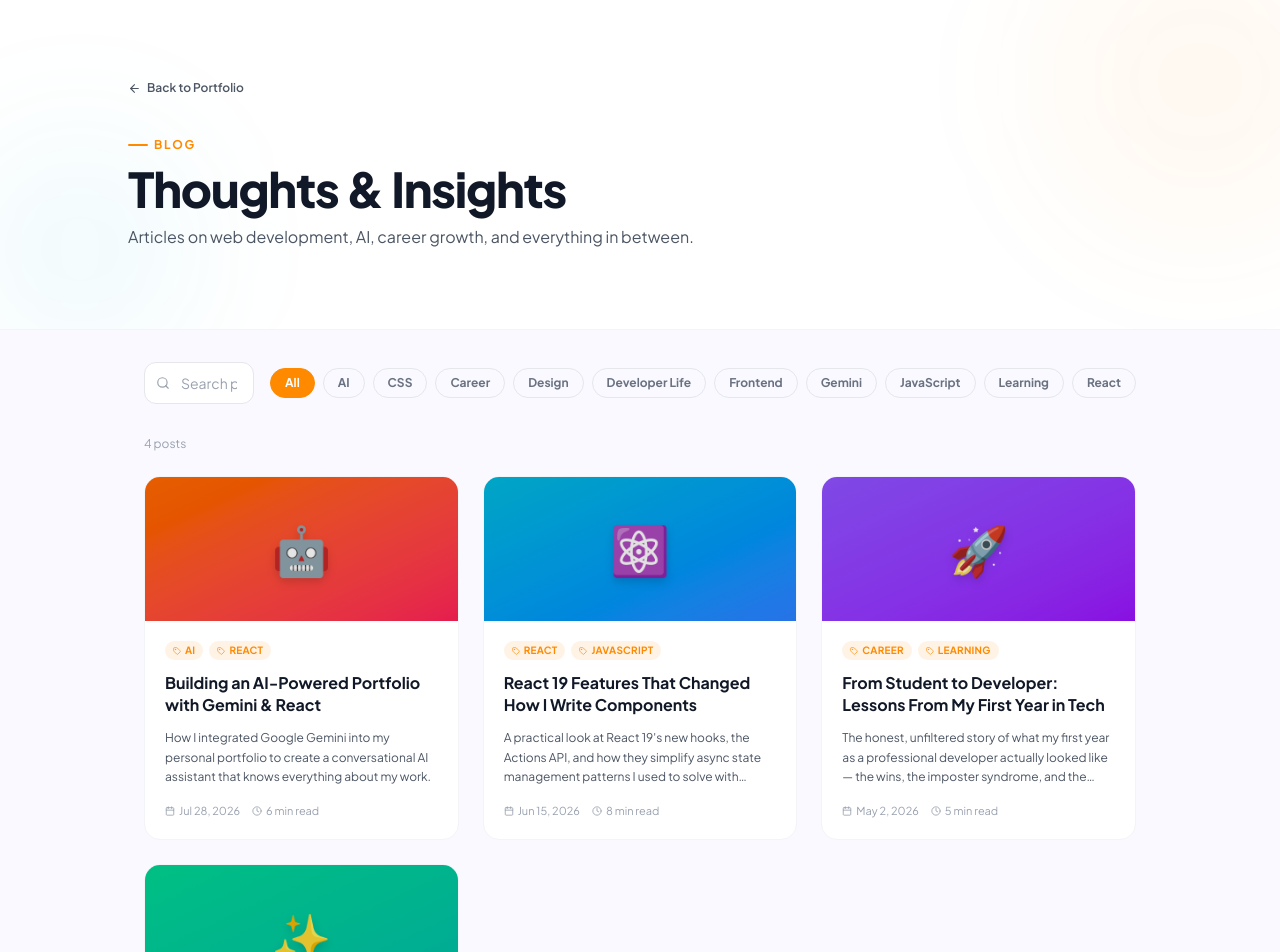
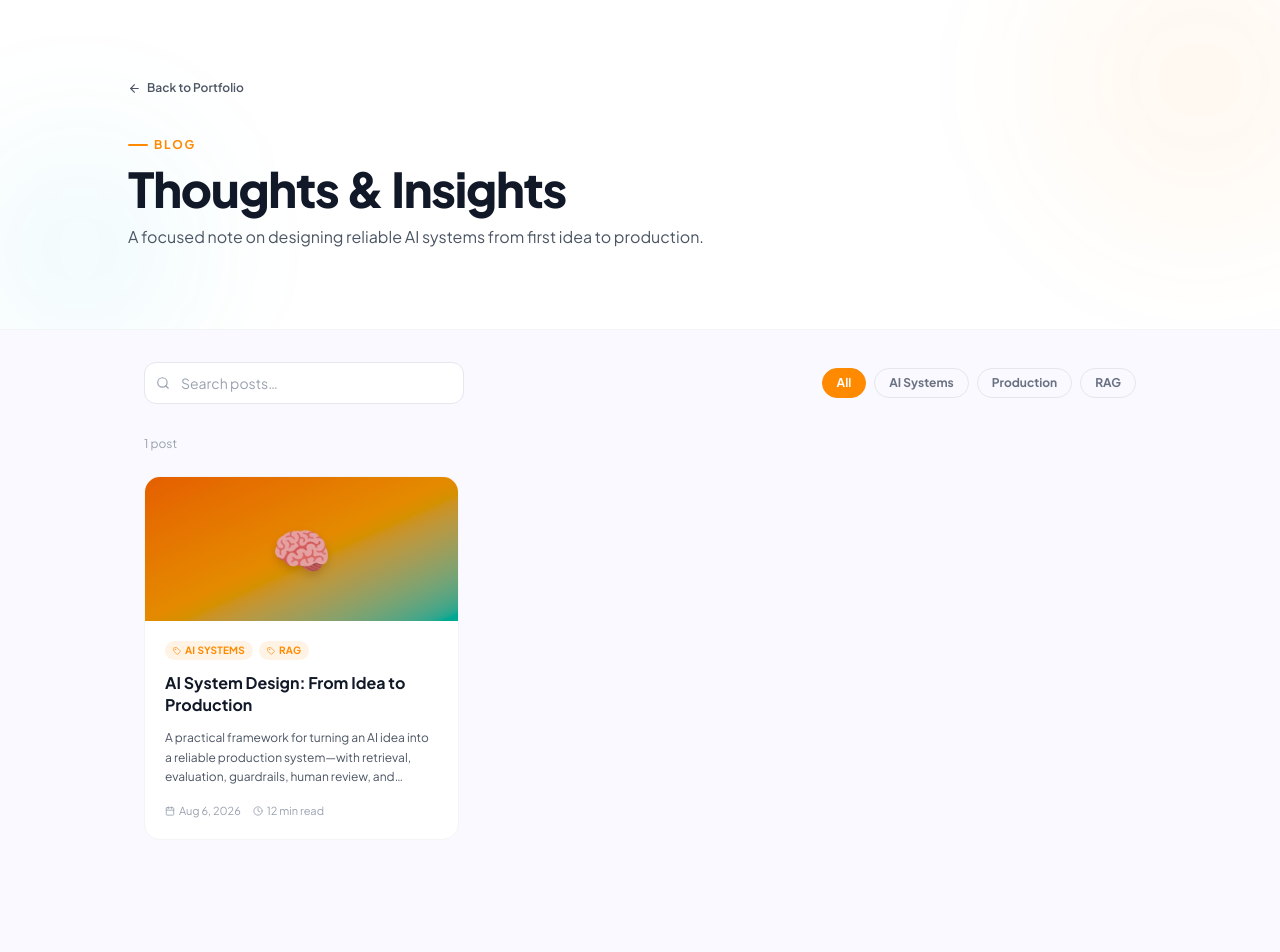
Before and after one commit to Porallanagaraju13/Portfolio, a React (Vite) app: page /blog in a window 1280 px wide. Shown: the top 952 px of the page. After the commit the page ends 872 px from the top, so only its background shows below. Built offline with nearby package versions, Linux system fonts and the light colour scheme.

Commit message:
feat: add production AI systems blog

```diff
--- a/src/blog-data.ts
+++ b/src/blog-data.ts
@@ -12,172 +12,83 @@ export interface BlogPost {
 
 export const blogPosts: BlogPost[] = [
   {
-    slug: "building-ai-powered-portfolio",
-    title: "Building an AI-Powered Portfolio with Gemini & React",
-    date: "2026-07-28",
-    readTime: "6 min read",
-    tags: ["AI", "React", "Gemini"],
+    slug: "ai-system-design-from-idea-to-production",
+    title: "AI System Design: From Idea to Production",
+    date: "2026-08-06",
+    readTime: "12 min read",
+    tags: ["AI Systems", "RAG", "Production"],
     excerpt:
-      "How I integrated Google Gemini into my personal portfolio to create a conversational AI assistant that knows everything about my work.",
-    coverEmoji: "🤖",
-    coverGradient: "from-orange-500 to-rose-500",
+      "A practical framework for turning an AI idea into a reliable production system—with retrieval, evaluation, guardrails, human review, and observability.",
+    coverEmoji: "🧠",
+    coverGradient: "from-orange-500 via-amber-500 to-teal-500",
     content: `
-<h2>Why an AI Chatbot?</h2>
-<p>Most developer portfolios are static — a list of projects, a skills table, a contact form. I wanted something that felt alive. So I integrated <strong>Google Gemini</strong> directly into my portfolio to create a conversational assistant that can answer questions about my experience, projects, and skills in real time.</p>
+<p class="blog-lead">An impressive model demo is not yet a production AI system. Production quality comes from the system around the model: clear goals, reliable data, retrieval, validation, human oversight, and a feedback loop that keeps improving the experience.</p>
 
-<h2>The Architecture</h2>
-<p>The system has three layers:</p>
+<h2>Start with the business workflow, not the model</h2>
+<p>“We need an LLM” and “we need RAG” are technology choices, not product requirements. Begin with the user’s workflow: what they need to accomplish, the information required, the mistakes that are unacceptable, the response-time target, and the cost budget.</p>
+<p>A useful requirement is measurable: <strong>reduce claim review time from 20 minutes to under 5 minutes while escalating uncertain cases to a reviewer.</strong> That gives every design decision a target.</p>
+
+<div class="blog-callout"><strong>Measure three things together.</strong> Business outcomes (time saved, completion, cost), AI quality (accuracy, faithfulness, retrieval quality), and operations (latency, availability, errors, token use).</div>
+
+<h2>The production lifecycle</h2>
+<p>The following workflow keeps the design grounded. Each stage answers a different engineering question, and monitoring feeds evidence back into the next iteration.</p>
+<figure class="blog-infographic">
+  <img src="/assets/ai-system-workflow.svg" alt="AI system workflow from business problem through requirements, data, architecture, evaluation, guardrails, production, monitoring and optimization, with a continuous-improvement loop." />
+  <figcaption>Design the system as a loop, not as a one-time model selection.</figcaption>
+</figure>
+
+<h2>Choose the smallest useful level of autonomy</h2>
+<p>AI can assist a human, react to a request, act proactively when an event occurs, or autonomously plan and use tools. More autonomy also creates more failure paths, so it should be a product decision—not a default technical preference.</p>
+<p>My preferred progression is: <strong>prompt → RAG → deterministic workflow → tool calling → agent → multi-agent system.</strong> Move forward only when evaluation shows that the extra complexity solves a real problem.</p>
+
+<h2>Build a data strategy before selecting a model</h2>
+<p>Identify where the knowledge lives: documents, databases, APIs, tickets, images, logs, or live application data. The update rate matters. Static policies may be indexed periodically, while inventory, transactions, and schedules should usually be retrieved from a live source.</p>
+<p>For document-heavy use cases, use an ingestion pipeline: extract text, clean it, chunk it, enrich chunks with metadata, generate embeddings, and store the result in a vector database. Metadata such as source, section, page, document type, and last-updated time makes filtering, citations, evaluation, and debugging substantially stronger.</p>
+
+<h2>Retrieval should give the model evidence</h2>
+<p>RAG retrieves the few relevant passages for a question and includes them in the prompt. It is more efficient and auditable than sending every document to the model. For enterprise search, hybrid retrieval is often stronger than vector search alone:</p>
 <ul>
-  <li><strong>Frontend</strong> — A React 19 chat component built with Framer Motion animations and streaming message rendering.</li>
-  <li><strong>Backend proxy</strong> — An Express.js server that forwards requests to the Gemini API, keeping my API key safe on the server side.</li>
-  <li><strong>Context injection</strong> — A system prompt containing structured information about my projects, skills, and experience, which grounds Gemini in accurate, personal details.</li>
+  <li><strong>Semantic search</strong> finds conceptually similar passages—even when wording differs.</li>
+  <li><strong>Keyword search</strong> handles IDs, codes, acronyms, drug names, and exact legal terms.</li>
+  <li><strong>Fusion + reranking</strong> combines fast candidates, then selects the most relevant context for the model.</li>
 </ul>
 
-<h2>Challenges I Solved</h2>
-<p>The trickiest part was streaming. Gemini supports SSE (Server-Sent Events) for token-by-token streaming, which gives the AI a "typing" feel. Getting that to work seamlessly with React state — without flicker or double renders — took some careful use of <code>useRef</code> alongside <code>useState</code>.</p>
+<h2>A reference architecture for production</h2>
+<p>The architecture below makes the LLM one component in a controlled system. Requests are authenticated, inspected before the model call, grounded with retrieval or tools, returned as structured data, and checked again before the application acts.</p>
+<figure class="blog-infographic">
+  <img src="/assets/ai-production-architecture.svg" alt="Production AI architecture showing client and API gateway flowing through authentication, input guardrails, workflow orchestration, retrieval, LLM and tools, structured output, output guardrails, confidence rules, application or human review, observability, evaluation and optimization." />
+  <figcaption>Guardrails, human review, and observability are first-class parts of the architecture.</figcaption>
+</figure>
 
-<h2>What I Learned</h2>
-<p>Injecting well-structured context into a system prompt makes a massive difference. When I gave Gemini a plain paragraph about my work, answers were generic. When I switched to structured markdown with headers for each project, the quality jumped dramatically.</p>
+<h2>Make outputs predictable and decisions reviewable</h2>
+<p>Free-form prose is good for a person; software needs a contract. Return validated, structured data such as a decision, confidence score, reason, and evidence. The application can then route the result reliably.</p>
+<pre><code>{
+  "decision": "human_review",
+  "confidence": 0.72,
+  "reason": "Required clinical evidence is incomplete.",
+  "evidence": ["clinical-guidelines.pdf#page=42"]
+}</code></pre>
+<p>Use confidence and deterministic rules to route high-confidence cases to the application, uncertain cases to a review queue, and risky cases to a specialist. Human decisions are not merely a fallback: they become valuable evaluation data for the next iteration.</p>
 
-<p>If you're building a personal AI assistant, spend 80% of your time on the system prompt — it's the highest-leverage investment you can make.</p>
+<h2>Evaluate before deployment, observe after it</h2>
+<p>Build an evaluation dataset early. For each representative task, capture the question, expected outcome, expected sources, and relevant chunks. Measure retrieval independently (for example, recall@K and precision@K), then assess generation quality, faithfulness, citations, latency, cost, and end-to-end success.</p>
+<p>After deployment, collect traces, logs, metrics, guardrail failures, empty retrievals, human escalations, overrides, and user feedback. A high human-override rate is a particularly clear signal that something is wrong, even if offline results looked good.</p>
 
-<h2>Try It Yourself</h2>
-<p>The chatbot is live on this very portfolio — click the bot icon in the bottom navigation bar and ask it anything about my work!</p>
-`,
-  },
-  {
-    slug: "react-19-features-deep-dive",
-    title: "React 19 Features That Changed How I Write Components",
-    date: "2026-06-15",
-    readTime: "8 min read",
-    tags: ["React", "JavaScript", "Frontend"],
-    excerpt:
-      "A practical look at React 19's new hooks, the Actions API, and how they simplify async state management patterns I used to solve with Redux.",
-    coverEmoji: "⚛️",
-    coverGradient: "from-cyan-500 to-blue-500",
-    content: `
-<h2>React 19 — A Genuine Step Forward</h2>
-<p>After years of incremental updates, React 19 landed with features that genuinely changed how I structure components. Here are the three that matter most to me day-to-day.</p>
+<h2>Optimize only after the baseline works</h2>
+<p>First prove the workflow and evaluation baseline. Then improve the dimension that matters: prompts, chunking, metadata, hybrid search, reranking, structured outputs, caching, batching, routing simple tasks to smaller models, retries, timeouts, and fallbacks.</p>
 
-<h2>1. useActionState — Goodbye, Loading Booleans</h2>
-<p>Before React 19, every form submission looked like this:</p>
-<pre><code>const [loading, setLoading] = useState(false);
-const [error, setError] = useState(null);
-
-async function handleSubmit(e) {
-  setLoading(true);
-  try { await submit(data); }
-  catch (err) { setError(err.message); }
-  finally { setLoading(false); }
-}</code></pre>
-
-<p>With <code>useActionState</code>, that collapses to:</p>
-<pre><code>const [state, action, isPending] = useActionState(submitAction, initialState);</code></pre>
-
-<p>The pending state, error handling, and optimistic updates are all handled by React. This eliminated an entire class of bugs from my forms.</p>
-
-<h2>2. use() for Promises</h2>
-<p>The new <code>use()</code> hook lets you read a Promise's resolved value inside a component, suspending rendering until it resolves. Combined with React's Suspense boundaries, data fetching has never been cleaner.</p>
-
-<h2>3. Server Components (via frameworks)</h2>
-<p>While not exclusive to React 19, the framework-level adoption of Server Components has matured significantly. Moving data-fetching logic to the server reduces client bundle size and eliminates loading spinners for initial renders.</p>
-
-<h2>My Verdict</h2>
-<p>React 19 doesn't reinvent the wheel — it removes the friction that accumulated over years of "workarounds." If you're still on React 17 or 18, upgrading is well worth the afternoon it takes.</p>
-`,
-  },
-  {
-    slug: "from-student-to-developer-journey",
-    title: "From Student to Developer: Lessons From My First Year in Tech",
-    date: "2026-05-02",
-    readTime: "5 min read",
-    tags: ["Career", "Learning", "Developer Life"],
-    excerpt:
-      "The honest, unfiltered story of what my first year as a professional developer actually looked like — the wins, the imposter syndrome, and the habits that helped.",
-    coverEmoji: "🚀",
-    coverGradient: "from-violet-500 to-purple-600",
-    content: `
-<h2>It Starts With Imposter Syndrome</h2>
-<p>Nobody warns you that your first week as a professional developer involves staring at a massive codebase, understanding roughly 10% of it, and wondering how you ever got hired. That was me. And talking to other developers, it's almost everyone's experience.</p>
-
-<p>The trick I found: <strong>don't try to understand everything at once</strong>. Pick one thread — one bug, one feature, one file — and pull on it. Understanding expands outward naturally from there.</p>
-
-<h2>The Habits That Actually Helped</h2>
-<ul>
-  <li><strong>Read code every day.</strong> Not write — read. Other people's code is the fastest way to level up your vocabulary as a developer.</li>
-  <li><strong>Ship something small every week.</strong> Big projects feel good to plan. Small, shipped features feel good to do. Build the habit of finishing.</li>
-  <li><strong>Write about what you learn.</strong> The act of explaining a concept forces clarity in ways that just "knowing" it doesn't. (Hence this blog!)</li>
-</ul>
-
-<h2>The Myth of the Perfect Stack</h2>
-<p>I spent months trying to pick the "best" framework, the "right" state management library, the "optimal" CSS approach. It was procrastination dressed up as research.</p>
-
-<p>The best stack is the one you're currently building something with. Ship first, optimize later.</p>
-
-<h2>Looking Forward</h2>
-<p>A year in, I feel like I'm just getting started. The more I learn, the more I see how much there is to learn — and somehow that's more energizing than intimidating now. If you're early in your journey, hold on. It gets better.</p>
-`,
-  },
-  {
-    slug: "css-animations-without-libraries",
-    title: "Stunning CSS Animations Without a Single Library",
-    date: "2026-04-10",
-    readTime: "7 min read",
-    tags: ["CSS", "Frontend", "Design"],
-    excerpt:
-      "You don't need Framer Motion or GSAP for most animations. Here's how to create scroll-triggered, performant CSS animations that work in every browser.",
-    coverEmoji: "✨",
-    coverGradient: "from-emerald-400 to-teal-500",
-    content: `
-<h2>The Case for Native CSS Animations</h2>
-<p>Animation libraries are great — but they come with bundle cost, API surface to learn, and sometimes a loss of control. For many common UI animations, native CSS with a sprinkle of JavaScript is all you need.</p>
-
-<h2>Scroll-Triggered Animations with IntersectionObserver</h2>
-<p>The pattern I use most often:</p>
-<pre><code>/* CSS */
-.fade-in {
-  opacity: 0;
-  transform: translateY(24px);
-  transition: opacity 0.5s ease, transform 0.5s ease;
-}
-
-.fade-in.visible {
-  opacity: 1;
-  transform: translateY(0);
-}</code></pre>
-
-<pre><code>// JS
-const observer = new IntersectionObserver((entries) => {
-  entries.forEach(entry => {
-    if (entry.isIntersecting) {
-      entry.target.classList.add('visible');
-    }
-  });
-}, { threshold: 0.15 });
-
-document.querySelectorAll('.fade-in').forEach(el => observer.observe(el));</code></pre>
-
-<p>This pattern costs zero bytes in JavaScript bundle (it's browser-native) and is GPU-accelerated because we're only animating <code>opacity</code> and <code>transform</code> — properties that don't trigger layout recalculation.</p>
-
-<h2>Performance Rules to Live By</h2>
-<ul>
-  <li>Only animate <code>opacity</code> and <code>transform</code> — everything else forces repaints.</li>
-  <li>Add <code>will-change: transform</code> sparingly, only on elements that animate repeatedly.</li>
-  <li>Use <code>prefers-reduced-motion</code> to respect user accessibility settings.</li>
-</ul>
-
-<h2>When to Reach for a Library</h2>
-<p>Use a library when you need: complex sequencing, physics-based spring animations, layout animations (animating between positions when items reorder), or gesture-driven interactions. For everything else, CSS has you covered.</p>
+<h2>Final takeaway</h2>
+<p>Good AI engineering is system thinking. Start with the business problem, build the simplest architecture that can solve it, evaluate before adding complexity, keep people in the loop when risk requires it, and improve with production evidence. That is how an AI idea becomes a reliable product.</p>
 `,
   },
 ];
 
 export function getPostBySlug(slug: string): BlogPost | undefined {
-  return blogPosts.find((p) => p.slug === slug);
+  return blogPosts.find((post) => post.slug === slug);
 }
 
 export function getAllTags(): string[] {
   const tags = new Set<string>();
-  blogPosts.forEach((p) => p.tags.forEach((t) => tags.add(t)));
+  blogPosts.forEach((post) => post.tags.forEach((tag) => tags.add(tag)));
   return Array.from(tags).sort();
 }
--- a/src/components/BlogPage.tsx
+++ b/src/components/BlogPage.tsx
@@ -75,7 +75,7 @@ export default function BlogPage({ darkMode }: BlogPageProps) {
                 darkMode ? "text-gray-400" : "text-neutral-muted"
               }`}
             >
-              Articles on web development, AI, career growth, and everything in between.
+              A focused note on designing reliable AI systems from first idea to production.
             </p>
           </motion.div>
         </div>
--- a/src/components/BlogSection.tsx
+++ b/src/components/BlogSection.tsx
@@ -51,7 +51,7 @@ export default function BlogSection({ darkMode }: BlogSectionProps) {
                 darkMode ? "text-gray-400" : "text-neutral-muted"
               }`}
             >
-              Articles on web development, AI, and the developer life.
+              A practical guide to designing reliable AI systems for production.
             </motion.p>
           </div>
 
--- a/src/index.css
+++ b/src/index.css
@@ -91,6 +91,36 @@
 .prose-blog p {
   margin-bottom: 1.25rem;
 }
+.prose-blog .blog-lead {
+  font-size: 1.14rem;
+  line-height: 1.75;
+  font-weight: 500;
+  margin-bottom: 1.75rem;
+}
+.prose-blog .blog-callout {
+  margin: 1.75rem 0;
+  padding: 1rem 1.15rem;
+  border-left: 4px solid var(--color-brand-orange);
+  border-radius: 0 0.75rem 0.75rem 0;
+  background: var(--color-brand-orange-faint);
+}
+.prose-blog .blog-infographic {
+  margin: 2rem 0 2.25rem;
+}
+.prose-blog .blog-infographic img {
+  display: block;
+  width: 100%;
+  border: 1px solid rgba(148, 163, 184, 0.2);
+  border-radius: 1rem;
+  box-shadow: 0 16px 36px rgba(15, 23, 42, 0.08);
+}
+.prose-blog .blog-infographic figcaption {
+  margin-top: 0.65rem;
+  color: #64748b;
+  font-size: 0.8rem;
+  line-height: 1.5;
+  text-align: center;
+}
 .prose-blog ul,
 .prose-blog ol {
   padding-left: 1.5rem;
@@ -164,3 +194,12 @@
   text-decoration: underline;
   text-underline-offset: 3px;
 }
+.dark-prose .blog-callout {
+  background: rgba(255, 138, 0, 0.08);
+}
+.dark-prose .blog-infographic img {
+  border-color: rgba(148, 163, 184, 0.3);
+}
+.dark-prose .blog-infographic figcaption {
+  color: #9ca3af;
+}
```
Also changed, not shown: public/assets/ai-production-architecture.svg (added), public/assets/ai-system-workflow.svg (added).
